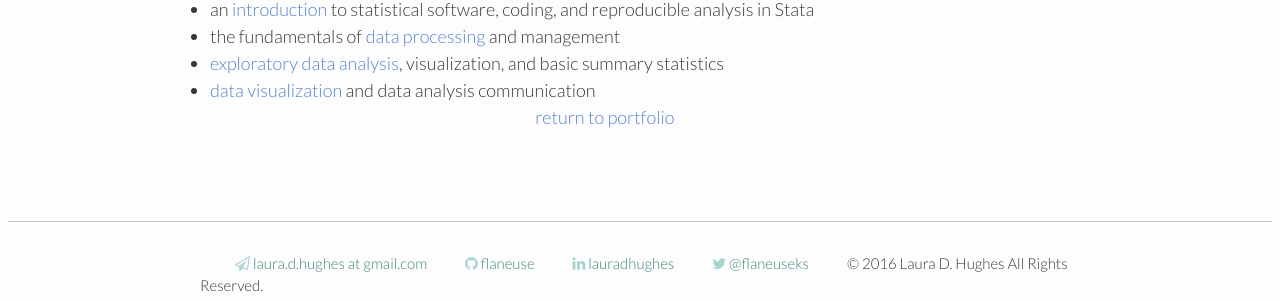
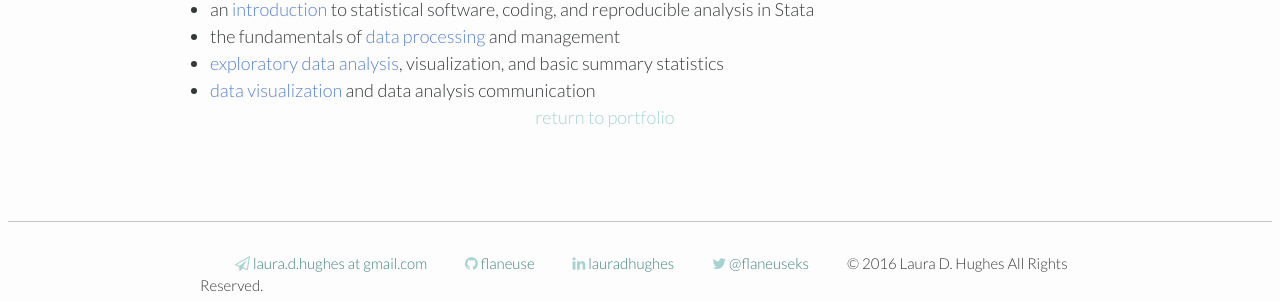
Before and after one commit to flaneuse/flaneuse.github.io, a Jekyll site: the page built from _resources/stata-intro.md, in a window 1280 px wide. Shown: the part 404-705 px from the top of the page. Built offline with Jekyll 4.4.1, drawn with Linux system fonts in a browser that asks for light colours.

Commit message:
change return text color

```diff
--- a/_sass/_layout.scss
+++ b/_sass/_layout.scss
@@ -370,6 +370,12 @@
 
   #return {
     text-align: center;
+    a {
+      color: $accent-color-light;
+    }
+    a:visited {
+      color: $accent-color;
+    }
   }
 
 #projects, #resources {
```
